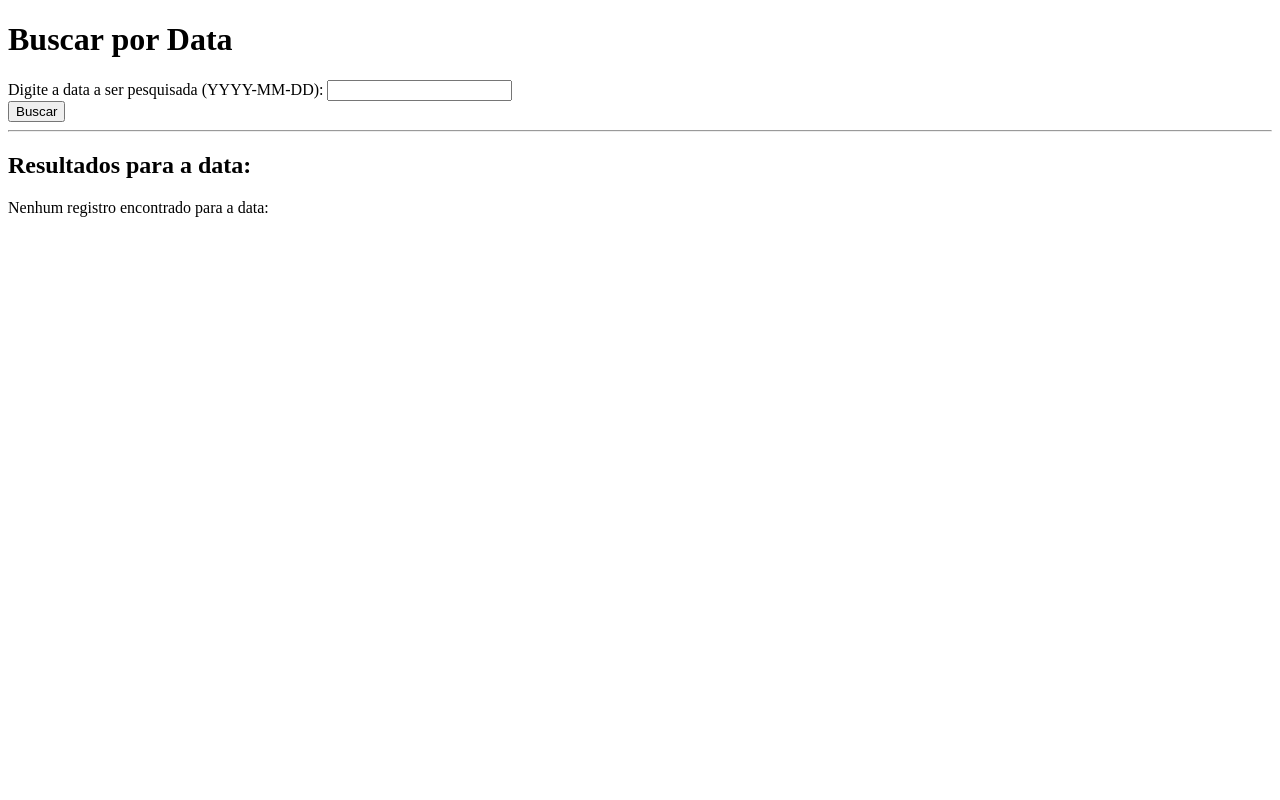
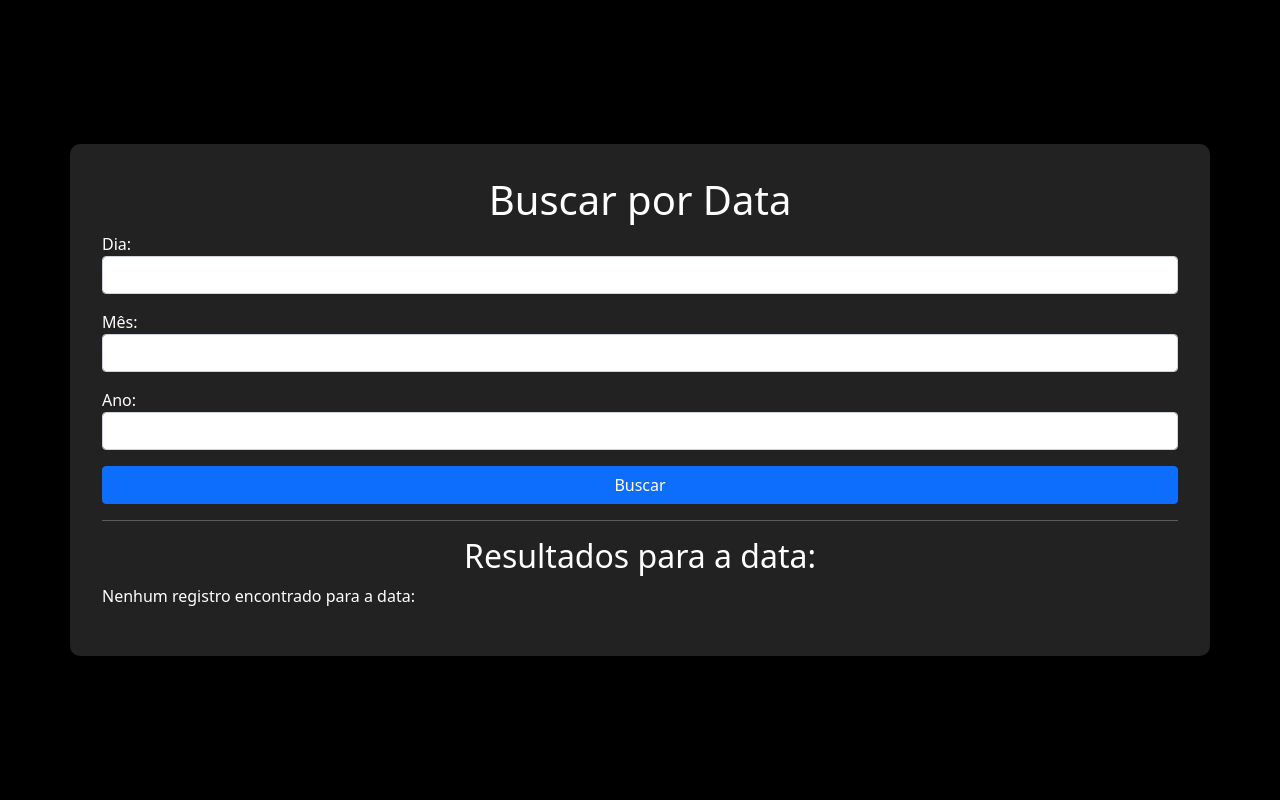
Before and after one commit to RannyGazola/Teste-Sparta, a Flask app: page / in a window 1280 px wide. Run offline with Flask 3, Linux system fonts and the light colour scheme; some libraries are stand-ins or nearby versions.

Commit message:
Add files via upload

```diff
--- a/App.py
+++ b/App.py
@@ -4,7 +4,7 @@ from mysql.connector import Error
 
 app = Flask(__name__)
 
-# Consulta
+
 def homepage(data_pesq):
     resultados = []
     try:
@@ -28,15 +28,22 @@ def homepage(data_pesq):
     return resultados
 
 # Resultados
+
+
 @app.route('/', methods=['GET', 'POST'])
 def index():
     resultados = []
     data_pesq = ""
     if request.method == 'POST':
-        data_pesq = request.form['data']
+        dia = request.form['dia']
+        mes = request.form['mes']
+        ano = request.form['ano']
+        data_pesq = f"{ano}-{mes.zfill(2)}-{dia.zfill(2)}"  # Combina dia, mês e ano em formato YYYY-MM-DD
         resultados = homepage(data_pesq)
     return render_template('homepage.html', resultados=resultados, data_pesq=data_pesq)
 
 # Inicialização
+
+
 if __name__ == '__main__':
     app.run(debug=True)
--- a/templates/homepage.html
+++ b/templates/homepage.html
@@ -4,29 +4,56 @@
     <meta charset="utf-8">
     <meta name="viewport" content="width=device-width, initial-scale=1, shrink-to-fit=no">
     <title>Buscar por Data</title>
+    <!-- Bootstrap CSS -->
+    <link href="https://stackpath.bootstrapcdn.com/bootstrap/5.1.3/css/bootstrap.min.css" rel="stylesheet">
+    <style>
+        body {
+            background-color: #000;
+            color: #fff;
+            display: flex;
+            justify-content: center;
+            align-items: center;
+            height: 100vh;
+        }
+        .container {
+            background-color: #222;
+            padding: 2rem;
+            border-radius: 10px;
+        }
+        h1, h2 {
+            text-align: center;
+        }
+    </style>
 </head>
 <body>
     <div class="container">
         <h1>Buscar por Data</h1>
         <form method="post">
-            <div class="form-group">
-              <label for="data">Digite a data a ser pesquisada (YYYY-MM-DD):</label>
-              <input type="text" class="form-control" id="data" name="data" required>
+            <div class="form-group mb-3">
+                <label for="dia">Dia:</label>
+                <input type="number" class="form-control" id="dia" name="dia" min="1" max="31" required>
             </div>
-            <button type="submit" class="btn btn-primary">Buscar</button>
+            <div class="form-group mb-3">
+                <label for="mes">Mês:</label>
+                <input type="number" class="form-control" id="mes" name="mes" min="1" max="12" required>
+            </div>
+            <div class="form-group mb-3">
+                <label for="ano">Ano:</label>
+                <input type="number" class="form-control" id="ano" name="ano" required>
+            </div>
+            <button type="submit" class="btn btn-primary w-100">Buscar</button>
         </form>
         <hr>
         <h2>Resultados para a data: {{ data_pesq }}</h2>
         {% if resultados %}
-            <ul>
+            <ul class="list-group">
             {% for row in resultados %}
-              <li>
+                <li class="list-group-item bg-dark text-light">
                     <strong>CNPJ:</strong> {{ row[0] }}<br>
                     <strong>Denominação Social:</strong> {{ row[1] }}<br>
                     <strong>Situação:</strong> {{ row[3] }}<br>
                     <strong>Data de registro:</strong> {{ row[2] }}<br>
                     <strong>Data de início da situação:</strong> {{ row[4] }}<br>
-                <br>
                 </li>
             {% endfor %}
             </ul>
@@ -34,3 +61,10 @@
             <p>Nenhum registro encontrado para a data: {{ data_pesq }}</p>
         {% endif %}
     </div>
+
+    <!-- Bootstrap JS -->
+    <script src="https://code.jquery.com/jquery-3.6.0.min.js"></script>
+    <script src="https://cdn.jsdelivr.net/npm/@popperjs/core@2.9.2/dist/umd/popper.min.js"></script>
+    <script src="https://stackpath.bootstrapcdn.com/bootstrap/5.1.3/js/bootstrap.min.js"></script>
+</body>
+</html>
```
Lines whose indentation alone changed are shown as unchanged.
